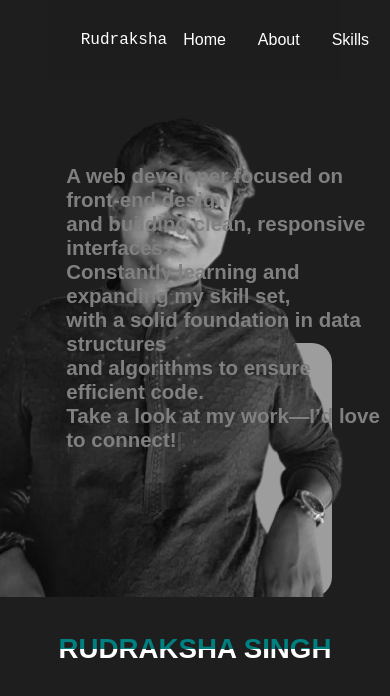
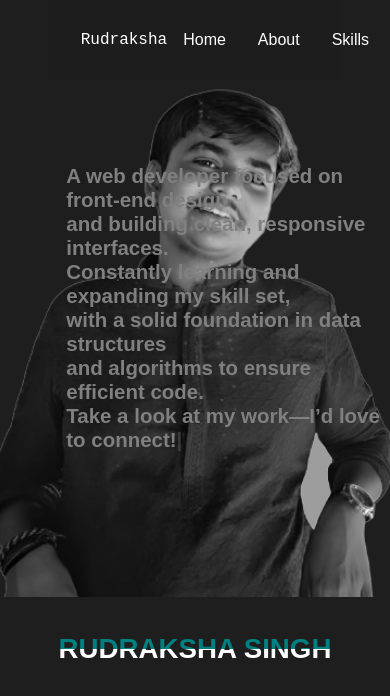
Before and after one commit to rudrakshass/portfolio, a React (Create React App) app: page / in a window 390 px wide. Shown: the top 696 px of the page. Built offline with nearby package versions, Linux system fonts and the light colour scheme.

Commit message:
Image quality upped

```diff
--- a/src/components/Home/home.css
+++ b/src/components/Home/home.css
@@ -40,7 +40,7 @@
     justify-content: center;
     object-fit: visible;
     height: 35rem;
-    width: 35rem;
+    width: auto;
     filter: grayscale(100%);
     z-index: 2;
     position: relative;
@@ -84,14 +84,14 @@
 @media only screen and (min-width: 50px) {
     .photoofme{
         height: 20rem;
-        width: 20rem;
+        width: auto;
     }
 }
 
 @media only screen and (max-width: 375px) {
     .photoofme{
         height: 20rem;
-        width: 20rem;
+        width: auto;
     }
 }
 
@@ -104,7 +104,7 @@
 @media only screen and (max-width: 390px) {
     .photoofme{
         height: 50rem;
-        width: 50rem;
+        width: auto;
     }
 }
 
@@ -114,7 +114,7 @@
     }
     .photoofme{
         height: 35rem;
-        width: 35rem;
+        width: auto;
     }
 }
 
@@ -124,7 +124,7 @@
     }
     .photoofme{
         height: 32rem;
-        width: 32rem;
+        width: auto;
     }
 }
 @media only screen and (min-width: 1500px) {
@@ -133,6 +133,6 @@
     }
     .photoofme{
         height: 35rem;
-        width: 35rem;
+        width: auto;
     }
 }
```
Also changed, not shown: src/Assets/photoofme.png, 1 other file (tests, documents, lock files or other folders).
